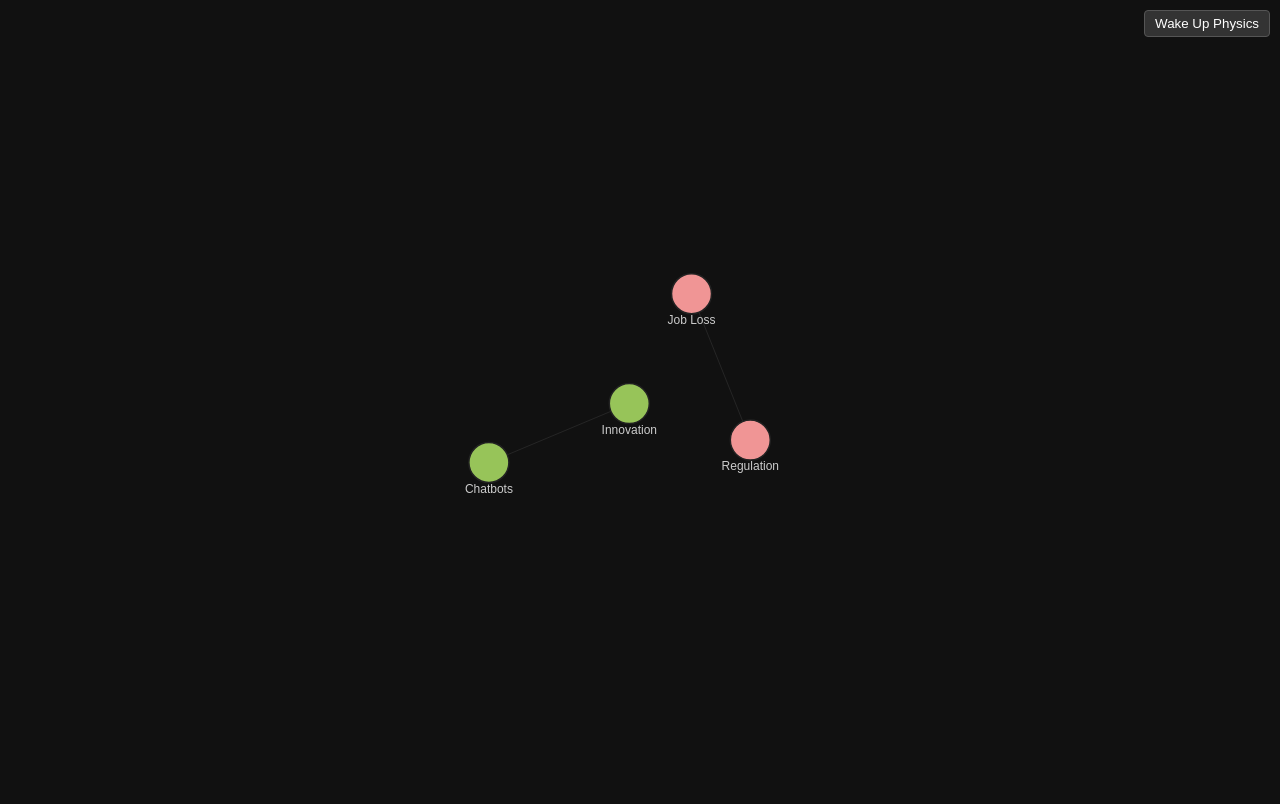
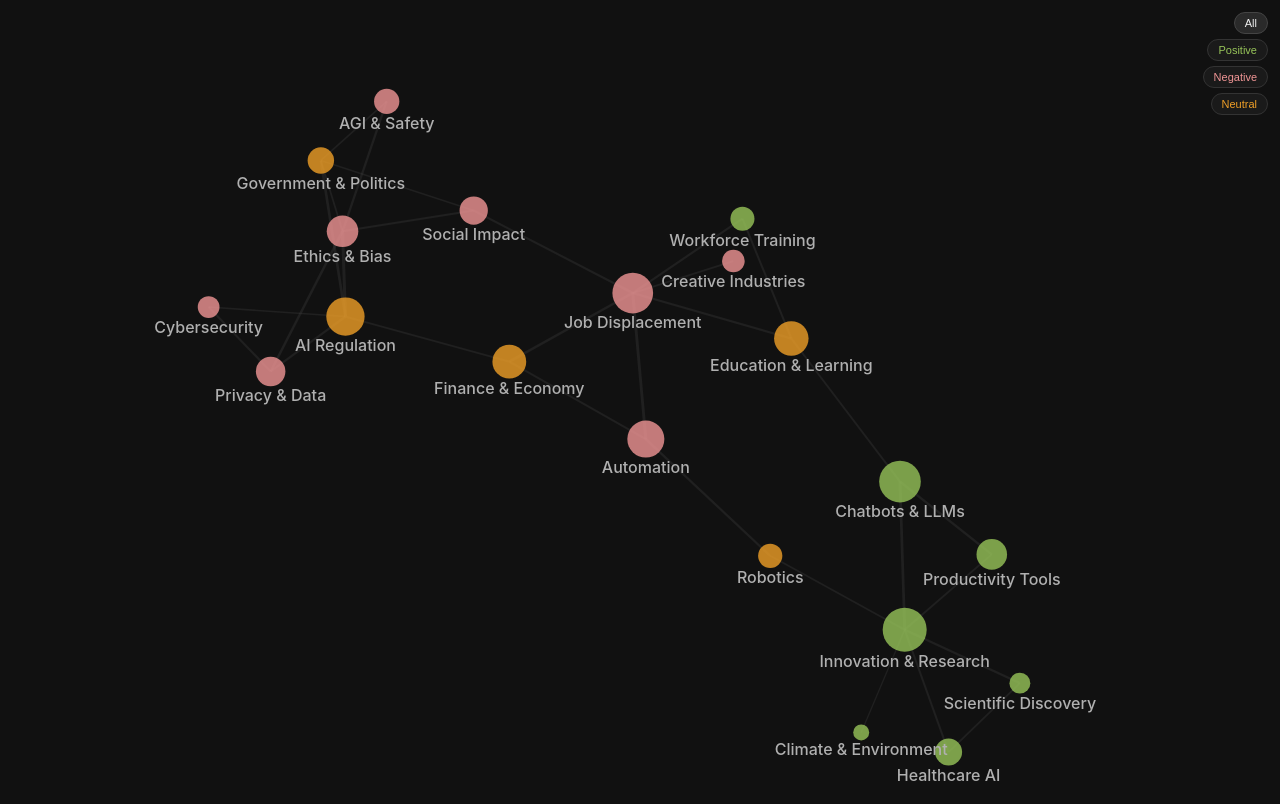
Before and after one commit to Preeyam183/RAISE_semantic_network, a plain HTML site: page index.html in a window 1280 px wide. Drawn offline with nearby package versions, Linux system fonts and the light colour scheme.

Commit message:
Update index.html

```diff
--- a/index.html
+++ b/index.html
@@ -2,62 +2,127 @@
 <html lang="en">
 <head>
 <meta charset="UTF-8">
-    <title>AI Network Viz</title>
-    <script src="https://cdn.jsdelivr.net/npm/d3@7.8.5/dist/d3.min.js"></script>
+<meta name="viewport" content="width=device-width, initial-scale=1.0">
+<title>AI Topic Network</title>
+<script src="https://d3js.org/d3.v7.min.js"></script>
 <style>
-        :root { --c-pos: #97C459; --c-neg: #F09595; --c-neu: #EF9F27; }
-        body { background: #111; color: white; font-family: sans-serif; margin: 0; overflow: hidden; }
-        #gw { width: 100vw; height: 100vh; background: #111; position: relative; }
-        .glink { stroke: #444; stroke-opacity: 0.4; }
-        .nd circle { cursor: grab; stroke: #222; stroke-width: 1.5px; }
-        .nd text { fill: #ccc; font-size: 12px; pointer-events: none; text-anchor: middle; }
-        #gctrls { position: absolute; top: 10px; right: 10px; z-index: 10; }
-        .fbtn { background: #333; color: white; border: 1px solid #555; padding: 5px 10px; cursor: pointer; border-radius: 4px; }
+  :root {
+    --c-pos: #97C459; --c-neg: #F09595; --c-neu: #EF9F27;
+    --color-background-primary: #1a1a1a;
+    --color-background-secondary: #111111;
+    --color-background-tertiary: #2a2a2a;
+    --color-border-primary: #444444;
+    --color-border-secondary: #333333;
+    --color-border-tertiary: #2a2a2a;
+    --color-text-primary: #f0f0f0;
+    --color-text-secondary: #b0b0b0;
+    --color-text-tertiary: #707070;
+    --border-radius-lg: 10px;
+    --border-radius-md: 6px;
+    --font-sans: -apple-system, BlinkMacSystemFont, "Segoe UI", Roboto, Helvetica, Arial, sans-serif;
+  }
+  body, html { background: #111111; margin: 0; padding: 0; color: var(--color-text-primary); font-family: var(--font-sans); overflow: hidden; }
+  #gw { position: relative; width: 100vw; height: 100vh; overflow: hidden; background: var(--color-background-secondary); }
+  #gsvg { width: 100%; height: 100%; }
+  .glink { fill: none; pointer-events: none; stroke: var(--color-border-primary); }
+  .gnlabel { pointer-events: none; font-family: var(--font-sans); font-weight: 500; fill: var(--color-text-secondary); }
+  #gtip { position: absolute; background: var(--color-background-primary); border: 0.5px solid var(--color-border-secondary); border-radius: var(--border-radius-md); padding: 10px 13px; font-size: 12px; line-height: 1.6; pointer-events: none; display: none; max-width: 210px; z-index: 10; box-shadow: 0 4px 12px rgba(0,0,0,0.5); }
+  #gctrls { position: absolute; top: 12px; right: 12px; display: flex; flex-direction: column; gap: 5px; align-items: flex-end; }
+  .fbtn { font-size: 11px; padding: 4px 10px; border-radius: 20px; border: 0.5px solid var(--color-border-secondary); background: var(--color-background-primary); color: var(--color-text-secondary); cursor: pointer; transition: all 0.15s; }
+  .fbtn.act { background: var(--color-background-tertiary); color: var(--color-text-primary); border-color: var(--color-border-primary); }
 </style>
 </head>
 <body>
+
+<div id="gw">
+  <svg id="gsvg"></svg>
+  <div id="gtip"></div>
   <div id="gctrls">
-        <button class="fbtn" onclick="sim.alpha(1).restart()">Wake Up Physics</button>
+    <button class="fbtn act" onclick="doFilter('all',this)">All</button>
+    <button class="fbtn" onclick="doFilter('positive',this)" style="color:var(--c-pos)">Positive</button>
+    <button class="fbtn" onclick="doFilter('negative',this)" style="color:var(--c-neg)">Negative</button>
+    <button class="fbtn" onclick="doFilter('neutral',this)" style="color:var(--c-neu)">Neutral</button>
   </div>
-    <div id="gw"><svg id="gsvg"></svg></div>
+</div>
 
 <script>
 const NODES = [
-            {id:"innovation",label:"Innovation",freq:2100,s:"positive"},
-            {id:"chatbots",label:"Chatbots",freq:1920,s:"positive"},
-            {id:"job-loss",label:"Job Loss",freq:1850,s:"negative"},
-            {id:"regulation",label:"Regulation",freq:1680,s:"neutral"}
-        ];
-        const LINKS = [
-            {source:"innovation",target:"chatbots",w:800},
-            {source:"job-loss",target:"regulation",w:500}
+  {id:"innovation",label:"Innovation & Research",freq:2100,s:"positive",sc:0.72,em:"admiration"},
+  {id:"chatbots",label:"Chatbots & LLMs",freq:1920,s:"positive",sc:0.48,em:"excitement"},
+  {id:"job-loss",label:"Job Displacement",freq:1850,s:"negative",sc:-0.42,em:"fear"},
+  {id:"regulation",label:"AI Regulation",freq:1680,s:"neutral",sc:-0.05,em:"anticipation"},
+  {id:"automation",label:"Automation",freq:1590,s:"negative",sc:-0.31,em:"concern"},
+  {id:"education",label:"Education & Learning",freq:1420,s:"neutral",sc:0.08,em:"curiosity"},
+  {id:"finance",label:"Finance & Economy",freq:1380,s:"neutral",sc:0.02,em:"neutral"},
+  {id:"ethics",label:"Ethics & Bias",freq:1240,s:"negative",sc:-0.38,em:"disapproval"},
+  {id:"productivity",label:"Productivity Tools",freq:1180,s:"positive",sc:0.53,em:"optimism"},
+  {id:"privacy",label:"Privacy & Data",freq:1120,s:"negative",sc:-0.29,em:"concern"},
+  {id:"social",label:"Social Impact",freq:1050,s:"negative",sc:-0.22,em:"curiosity"},
+  {id:"healthcare",label:"Healthcare AI",freq:980,s:"positive",sc:0.61,em:"optimism"},
+  {id:"government",label:"Government & Politics",freq:950,s:"neutral",sc:-0.08,em:"anticipation"},
+  {id:"agi",label:"AGI & Safety",freq:890,s:"negative",sc:-0.55,em:"fear"},
+  {id:"robotics",label:"Robotics",freq:840,s:"neutral",sc:0.11,em:"curiosity"},
+  {id:"wf-training",label:"Workforce Training",freq:830,s:"positive",sc:0.38,em:"anticipation"},
+  {id:"creatives",label:"Creative Industries",freq:760,s:"negative",sc:-0.44,em:"grief"},
+  {id:"cybersec",label:"Cybersecurity",freq:720,s:"negative",sc:-0.35,em:"fear"},
+  {id:"sci-disco",label:"Scientific Discovery",freq:680,s:"positive",sc:0.67,em:"admiration"},
+  {id:"climate",label:"Climate & Environment",freq:480,s:"positive",sc:0.41,em:"optimism"}
 ];
 
-        const W = window.innerWidth, H = window.innerHeight;
-        const svg = d3.select("#gsvg").attr("width", W).attr("height", H);
+const LINKS = [
+  {source:"job-loss",target:"automation",w:890},{source:"ethics",target:"regulation",w:920},
+  {source:"innovation",target:"chatbots",w:840},{source:"regulation",target:"government",w:810},
+  {source:"chatbots",target:"productivity",w:680},{source:"ethics",target:"privacy",w:740},
+  {source:"ethics",target:"agi",w:680},{source:"job-loss",target:"finance",w:710},
+  {source:"innovation",target:"sci-disco",w:650},{source:"regulation",target:"privacy",w:650},
+  {source:"job-loss",target:"wf-training",w:610},{source:"automation",target:"robotics",w:640},
+  {source:"cybersec",target:"privacy",w:620},{source:"job-loss",target:"education",w:620},
+  {source:"innovation",target:"healthcare",w:580},{source:"wf-training",target:"education",w:580},
+  {source:"job-loss",target:"social",w:590},{source:"innovation",target:"robotics",w:440},
+  {source:"chatbots",target:"education",w:520},{source:"automation",target:"finance",w:520},
+  {source:"innovation",target:"productivity",w:520},{source:"ethics",target:"social",w:550},
+  {source:"ethics",target:"government",w:490},{source:"job-loss",target:"creatives",w:480},
+  {source:"healthcare",target:"sci-disco",w:480},{source:"regulation",target:"finance",w:480},
+  {source:"agi",target:"government",w:410},{source:"cybersec",target:"regulation",w:410},
+  {source:"social",target:"government",w:380},{source:"climate",target:"innovation",w:320}
+];
+
+const SC = d => d.s==="positive"?"var(--c-pos)":d.s==="negative"?"var(--c-neg)":"var(--c-neu)";
+const rsc = d3.scaleSqrt().domain([480,2100]).range([8,22]);
+
+let W = window.innerWidth, H = window.innerHeight;
+const svg = d3.select("#gsvg").attr("viewBox", [0, 0, W, H]);
 const g = svg.append("g");
 
 const sim = d3.forceSimulation(NODES)
-            .force("link", d3.forceLink(LINKS).id(d => d.id).distance(150))
-            .force("charge", d3.forceManyBody().strength(-300))
-            .force("center", d3.forceCenter(W / 2, H / 2));
+  .force("link", d3.forceLink(LINKS).id(d => d.id).distance(100))
+  .force("charge", d3.forceManyBody().strength(-250))
+  .force("center", d3.forceCenter(W / 2, H / 2))
+  .force("collision", d3.forceCollide().radius(d => rsc(d.freq) + 10));
 
-        const lnk = g.selectAll("line").data(LINKS).enter().append("line").attr("class", "glink");
+const lnk = g.append("g").selectAll("line").data(LINKS).join("line")
+  .attr("class", "glink").attr("stroke-width", d => 0.5 + (d.w / 920) * 2.5).attr("stroke-opacity", 0.3);
 
-        const nd = g.selectAll(".nd").data(NODES).enter().append("g").attr("class", "nd")
+const nd = g.append("g").selectAll("g").data(NODES).join("g")
   .call(d3.drag()
     .on("start", (e, d) => { if (!e.active) sim.alphaTarget(0.3).restart(); d.fx = d.x; d.fy = d.y; })
     .on("drag", (e, d) => { d.fx = e.x; d.fy = e.y; })
     .on("end", (e, d) => { if (!e.active) sim.alphaTarget(0); d.fx = null; d.fy = null; }));
 
-        nd.append("circle").attr("r", 20).attr("fill", d => d.s === "positive" ? "var(--c-pos)" : "var(--c-neg)");
-        nd.append("text").attr("dy", 30).text(d => d.label);
+nd.append("circle").attr("r", d => rsc(d.freq)).attr("fill", d => SC(d)).attr("fill-opacity", 0.8);
+nd.append("text").attr("class", "gnlabel").attr("dy", d => rsc(d.freq) + 15).attr("text-anchor", "middle").text(d => d.label);
 
 sim.on("tick", () => {
-            lnk.attr("x1", d => d.source.x).attr("y1", d => d.source.y)
-               .attr("x2", d => d.target.x).attr("y2", d => d.target.y);
+  lnk.attr("x1", d => d.source.x).attr("y1", d => d.source.y).attr("x2", d => d.target.x).attr("y2", d => d.target.y);
   nd.attr("transform", d => `translate(${d.x},${d.y})`);
 });
+
+function doFilter(f, btn) {
+  document.querySelectorAll(".fbtn").forEach(b => b.classList.remove("act"));
+  btn.classList.add("act");
+  nd.transition().duration(300).style("opacity", d => f === 'all' || d.s === f ? 1 : 0.1);
+  lnk.transition().duration(300).style("opacity", d => f === 'all' || (d.source.s === f && d.target.s === f) ? 0.3 : 0.05);
+}
 </script>
 </body>
 </html>
```
Lines whose indentation alone changed are shown as unchanged.
